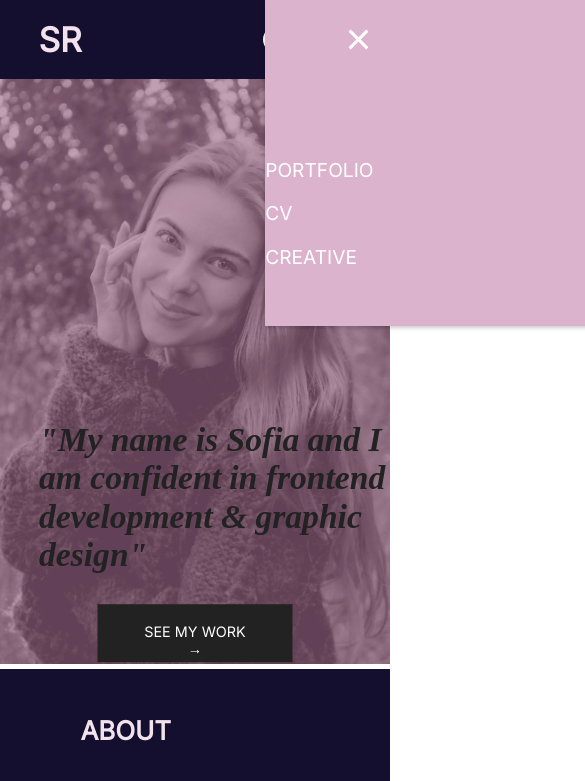
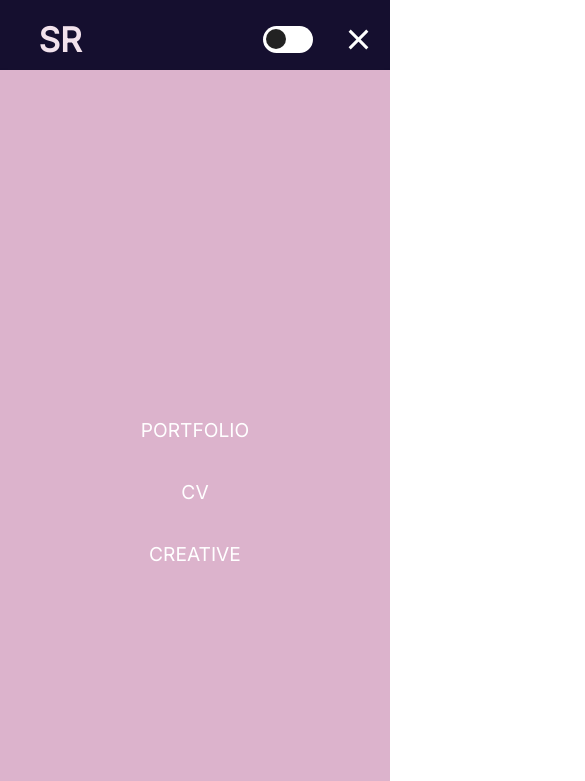
Before and after one commit to simonerok/Portfolio-Sofia, a plain HTML site: page index.html in a window 390 px wide. Both pictures are taken after a click on the element 358 px from the left and 39 px from the top of the page. Shown: the top 781 px of the page, 585 px wide, since content can reach past the window. Drawn offline with Linux system fonts and the light colour scheme; a script that the page names is missing; a web font is replaced by a local one.

Commit message:
rettet overflow fra burgermenu

```diff
--- a/style.css
+++ b/style.css
@@ -778,16 +778,12 @@ footer p {
     transform: translateY(0);
     opacity: 1;
     display: flex;
-    justify-content: end;
     flex-direction: column;
     background-color: #dcb3cc;
-    left: 68%;
-    top: 0%;
-    text-align: left;
-    gap: 1rem;
+    text-align: center;
+    justify-content: center;
     z-index: 1;
-    min-height: 25vh;
-    padding-block: 3rem;
+    height: 100vh;
   }
   .nav-menu.active li a {
     color: white;
```
